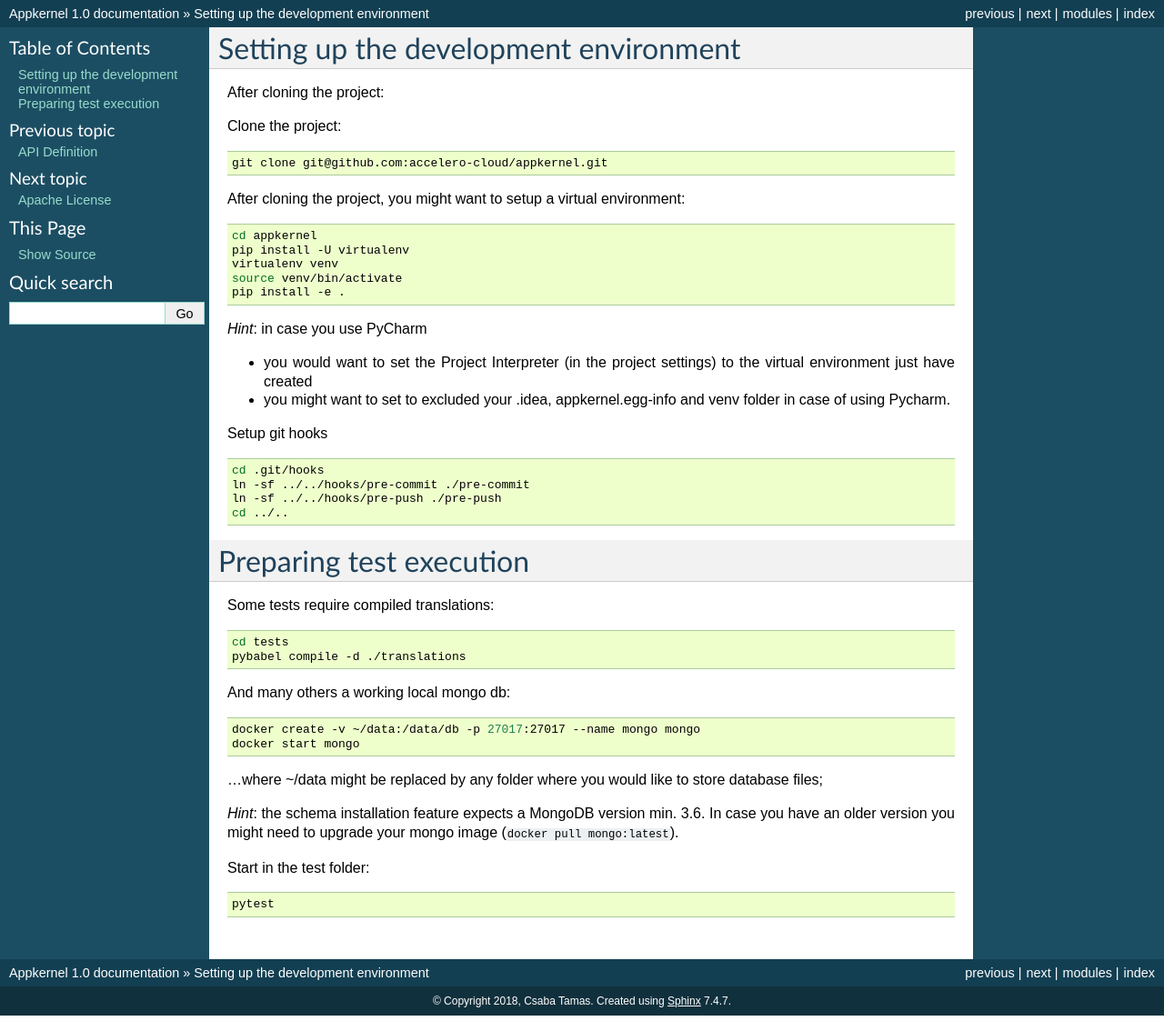
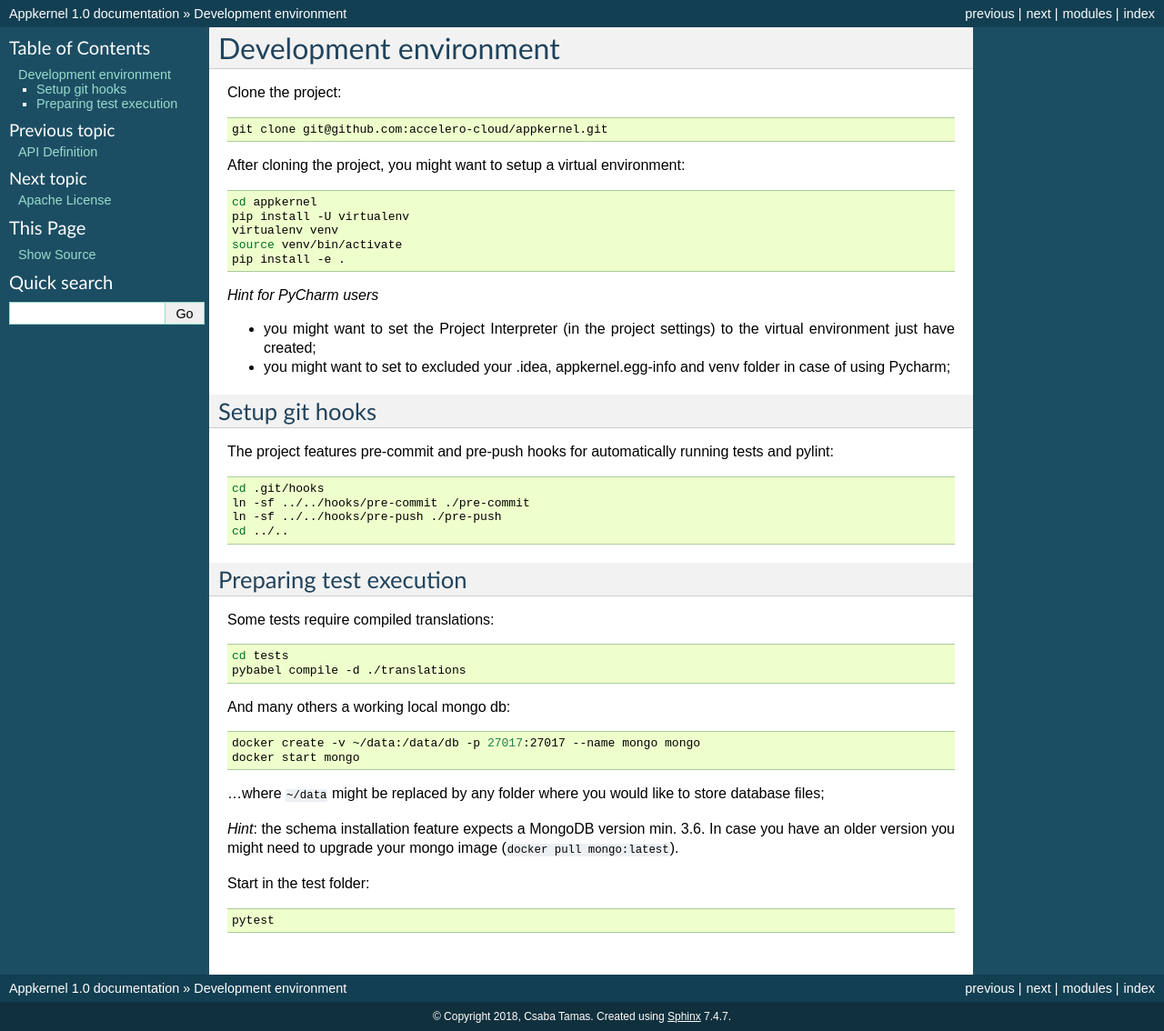
Before and after one commit to accelero-cloud/appkernel, a Sphinx documentation site: the page built from docs/contributors.md, in a window 1280 px wide. Shown: the whole page at 91% size. Built offline with Sphinx 7.4.7, drawn with Linux system fonts in a browser that asks for light colours.

Commit message:
added documentation

````diff
--- a/docs/contributors.md
+++ b/docs/contributors.md
@@ -1,6 +1,4 @@
-### Setting up the development environment
-
-After cloning the project:
+## Development environment
 
 Clone the project:
 ```bash
@@ -17,12 +15,14 @@ source venv/bin/activate
 pip install -e .
 ```
 
-*Hint*: in case you use PyCharm
+*Hint for PyCharm users*
 
-* you would want to set the Project Interpreter (in the project settings) to the virtual environment just have created
-* you might want to set to excluded your .idea, appkernel.egg-info and venv folder in case of using Pycharm.
+* you might want to set the Project Interpreter (in the project settings) to the virtual environment just have created;
+* you might want to set to excluded your .idea, appkernel.egg-info and venv folder in case of using Pycharm;
 
-Setup git hooks
+#### Setup git hooks
+
+The project features pre-commit and pre-push hooks for automatically running tests and pylint:
 
 ```bash
 cd .git/hooks
@@ -31,7 +31,7 @@ ln -sf ../../hooks/pre-push ./pre-push
 cd ../..
 ```
 
-### Preparing test execution
+#### Preparing test execution
 
 Some tests require compiled translations:
 
@@ -45,7 +45,7 @@ And many others a working local mongo db:
  docker create -v ~/data:/data/db -p 27017:27017 --name mongo mongo
  docker start mongo
  ```
-...where ~/data might be replaced by any folder where you would like to store
+...where `~/data` might be replaced by any folder where you would like to store
 database files;
 
 *Hint*: the schema installation feature expects a MongoDB version min. 3.6.
````
Also changed, not shown: README.md (+1 -1 lines).
